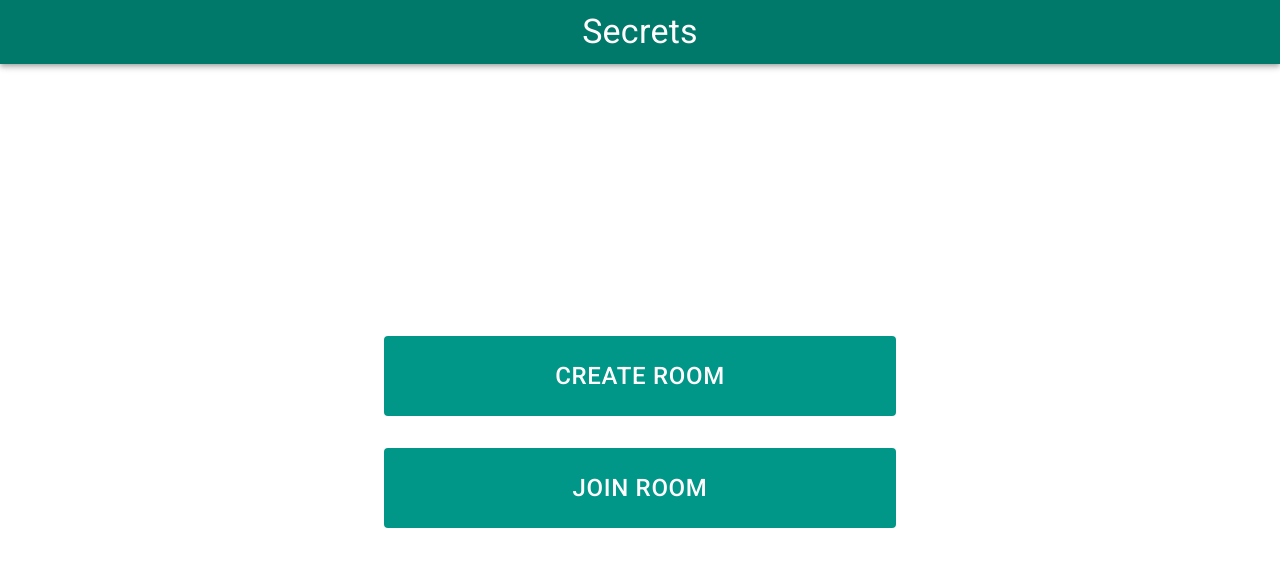
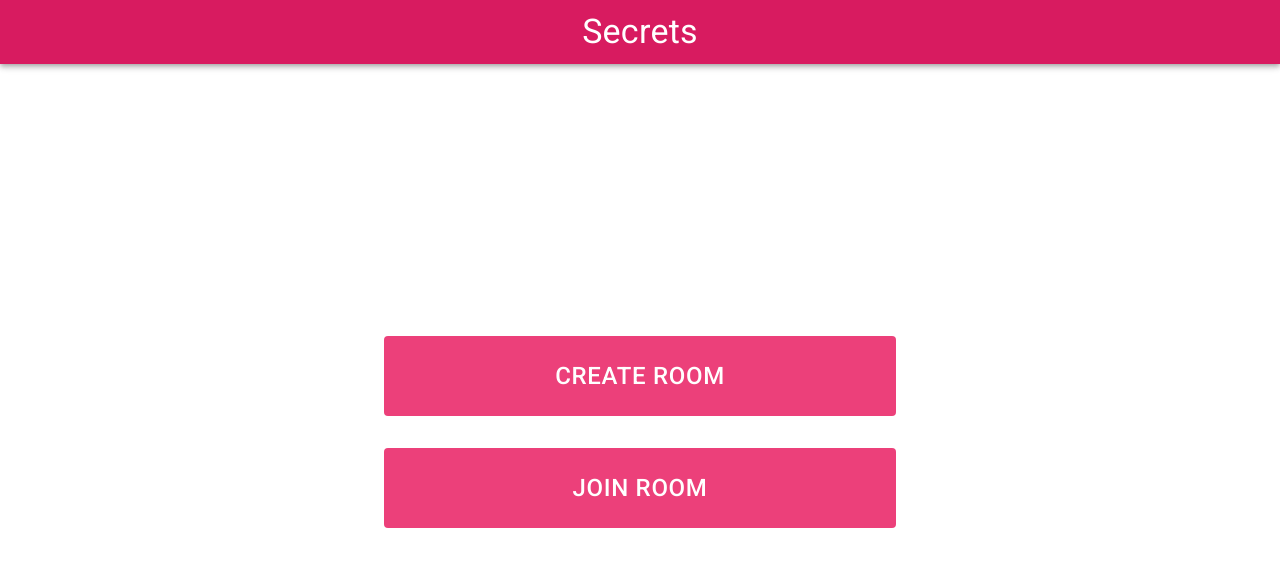
Before and after one commit to udasitharani/Secret-Chats-App, a React (Create React App) app in the folder frontend/: page / in a window 1280 px wide. Shown: the top 566 px of the page. Built offline with nearby package versions, Linux system fonts and the light colour scheme.

Commit message:
change theme and add create-room component

```diff
--- a/frontend/src/App.js
+++ b/frontend/src/App.js
@@ -15,7 +15,7 @@ function App() {
         justify="flex-start"
         align-items="center"
       >
-        <div className="app-header" style={{ flex: "0 1 auto" }}>
+        <div className="app-header">
           <AppHeader></AppHeader>
         </div>
         <div className="app-body" style={{ flex: "1 1 auto" }}>
--- /dev/null
+++ b/frontend/src/Components/CreateRoom.js
@@ -0,0 +1,5 @@
+import React from "react";
+
+const CreateRoom = () => {};
+
+export default CreateRoom;
--- a/frontend/src/Themes/DefaultTheme.js
+++ b/frontend/src/Themes/DefaultTheme.js
@@ -1,13 +1,13 @@
 import { createMuiTheme } from "@material-ui/core/styles";
-import teal from "@material-ui/core/colors/teal";
+import pink from "@material-ui/core/colors/pink";
 
 const theme = createMuiTheme({
   palette: {
     primary: {
-      main: teal[700],
+      main: pink[600],
     },
     secondary: {
-      main: teal[500],
+      main: pink[400],
     },
   },
 });
--- a/frontend/src/index.js
+++ b/frontend/src/index.js
@@ -6,6 +6,8 @@ import App from "./App";
 import * as serviceWorker from "./serviceWorker";
 import { MuiThemeProvider } from "@material-ui/core/styles";
 import AppTheme from "./Themes/DefaultTheme";
+
+console.log(AppTheme);
 
 ReactDOM.render(
   <React.StrictMode>
```
